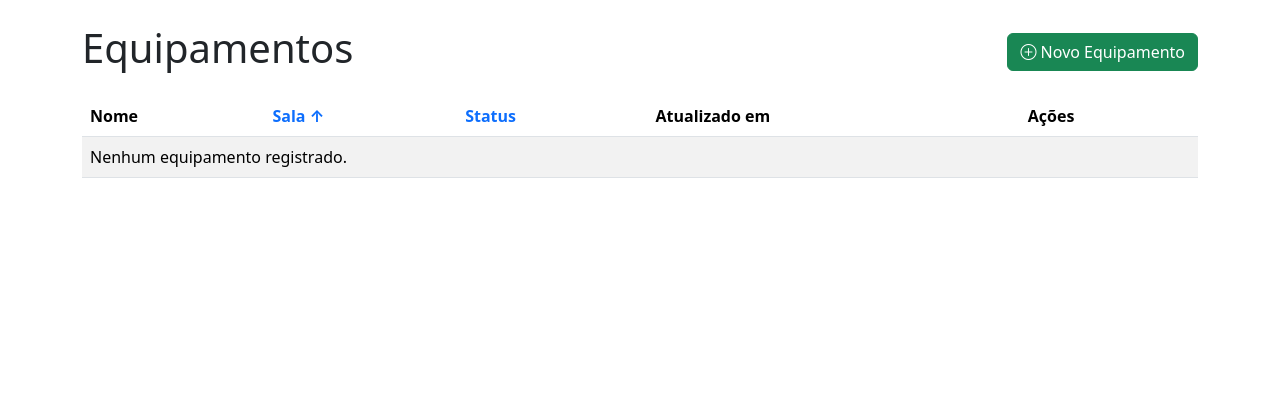
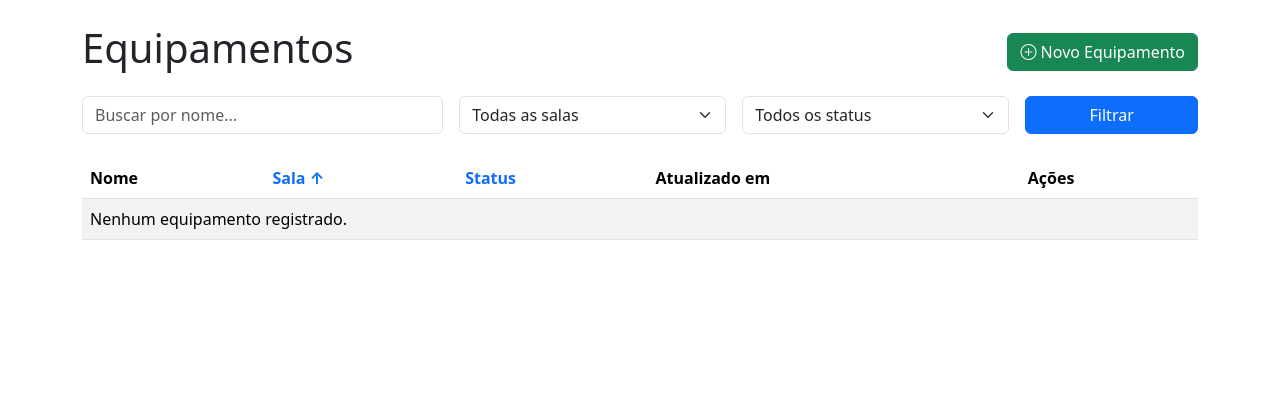
Before and after one commit to gabrieelrossini/controle_equipamento, a Django app: page /equipamentos/?order=sala in a window 1280 px wide. Shown: the part 56-476 px from the top of the page. Run offline with Django 4.2, Linux system fonts and the light colour scheme; data comes from the database, SQL or seed files in the repository; data that the repository does not hold is empty.

Commit message:
add CRUD completo para Salas/Status, busca/filtros, paginação e bloqueio de exclusões inválidas

```diff
--- a/inventory/models.py
+++ b/inventory/models.py
@@ -2,19 +2,27 @@ from django.db import models
 
 
 class Sala(models.Model):
-    nome = models.CharField(max_length=120)
+    nome = models.CharField(max_length=120, unique=True)
     descricao = models.TextField(blank=True)
 
     def __str__(self):
         return self.nome
 
+    @property
+    def has_linked_equipamentos(self):
+        return self.equipamentos.exists()
+
 
 class Status(models.Model):
-    nome = models.CharField(max_length=80)
+    nome = models.CharField(max_length=80, unique=True)
     descricao = models.TextField(blank=True)
 
     def __str__(self):
         return self.nome
+
+    @property
+    def has_linked_equipamentos(self):
+        return self.equipamentos.exists()
 
 
 class Equipamento(models.Model):
--- a/inventory/urls.py
+++ b/inventory/urls.py
@@ -8,8 +8,12 @@ from .views import (
     SalaCreateView,
     SalaDetailView,
     SalaListView,
+    SalaUpdateView,
+    SalaDeleteView,
     StatusCreateView,
     StatusListView,
+    StatusUpdateView,
+    StatusDeleteView,
 )
 
 urlpatterns = [
@@ -22,4 +26,8 @@ urlpatterns = [
     path("salas/novo/", SalaCreateView.as_view(), name="sala_create"),
     path("statuses/", StatusListView.as_view(), name="status_list"),
     path("statuses/novo/", StatusCreateView.as_view(), name="status_create"),
+    path("salas/<int:pk>/editar/", SalaUpdateView.as_view(), name="sala_update"),
+    path("salas/<int:pk>/excluir/", SalaDeleteView.as_view(), name="sala_delete"),
+    path("statuses/<int:pk>/editar/", StatusUpdateView.as_view(), name="status_update"),
+    path("statuses/<int:pk>/excluir/", StatusDeleteView.as_view(), name="status_delete"),
 ]
--- a/inventory/views.py
+++ b/inventory/views.py
@@ -1,5 +1,6 @@
 from django.db.models import Count
 from django import forms
+from django.shortcuts import render
 from django.urls import reverse_lazy
 from django.views.generic import CreateView, DeleteView, DetailView, ListView, UpdateView
 
@@ -31,9 +32,23 @@ class EquipamentoListView(ListView):
     model = Equipamento
     template_name = "inventory/equipamento_list.html"
     context_object_name = "equipamentos"
+    paginate_by = 10
 
     def get_queryset(self):
         queryset = super().get_queryset()
+        # Busca por nome
+        q = self.request.GET.get('q')
+        if q:
+            queryset = queryset.filter(nome__icontains=q)
+        # Filtro por sala
+        sala_id = self.request.GET.get('sala')
+        if sala_id:
+            queryset = queryset.filter(sala_id=sala_id)
+        # Filtro por status
+        status_id = self.request.GET.get('status')
+        if status_id:
+            queryset = queryset.filter(status_id=status_id)
+        # Ordenação existente
         self.order = self.request.GET.get('order', 'nome')
         if self.order == 'sala':
             queryset = queryset.order_by('sala__nome')
@@ -50,6 +65,13 @@ class EquipamentoListView(ListView):
     def get_context_data(self, **kwargs):
         context = super().get_context_data(**kwargs)
         context['current_order'] = self.order
+        # Filtros atuais
+        context['current_q'] = self.request.GET.get('q', '')
+        context['current_sala'] = self.request.GET.get('sala', '')
+        context['current_status'] = self.request.GET.get('status', '')
+        # Dados para dropdowns de filtro
+        context['salas'] = Sala.objects.all()
+        context['statuses'] = Status.objects.all()
         return context
 
 
@@ -57,7 +79,7 @@ class EquipamentoCreateView(CreateView):
     model = Equipamento
     form_class = EquipamentoForm
     template_name = "inventory/equipamento_form.html"
-    success_url = reverse_lazy("sala_list")
+    success_url = reverse_lazy("equipamento_list")
 
     def get_initial(self):
         initial = super().get_initial()
@@ -74,19 +96,20 @@ class EquipamentoUpdateView(UpdateView):
     model = Equipamento
     form_class = EquipamentoForm
     template_name = "inventory/equipamento_form.html"
-    success_url = reverse_lazy("sala_list")
+    success_url = reverse_lazy("equipamento_list")
 
 
 class EquipamentoDeleteView(DeleteView):
     model = Equipamento
     template_name = "inventory/equipamento_confirm_delete.html"
-    success_url = reverse_lazy("sala_list")
+    success_url = reverse_lazy("equipamento_list")
 
 
 class SalaListView(ListView):
     model = Sala
     template_name = "inventory/sala_list.html"
     context_object_name = "salas"
+    paginate_by = 10
 
     def get_context_data(self, **kwargs):
         context = super().get_context_data(**kwargs)
@@ -139,3 +162,47 @@ class StatusCreateView(CreateView):
     fields = ["nome", "descricao"]
     template_name = "inventory/status_form.html"
     success_url = reverse_lazy("status_list")
+
+
+class SalaUpdateView(UpdateView):
+    model = Sala
+    form_class = SalaForm
+    template_name = "inventory/sala_form.html"
+    success_url = reverse_lazy("sala_list")
+
+
+class SalaDeleteView(DeleteView):
+    model = Sala
+    template_name = "inventory/sala_confirm_delete.html"
+    success_url = reverse_lazy("sala_list")
+
+    def get(self, request, *args, **kwargs):
+        self.object = self.get_object()
+        if self.object.has_linked_equipamentos:
+            return render(request, 'inventory/cannot_delete.html', {
+                'message': 'Não é possível excluir a sala pois existem equipamentos vinculados a esta.',
+                'cancel_url': reverse_lazy('sala_list')
+            })
+        return super().get(request, *args, **kwargs)
+
+
+class StatusUpdateView(UpdateView):
+    model = Status
+    fields = ["nome", "descricao"]
+    template_name = "inventory/status_form.html"
+    success_url = reverse_lazy("status_list")
+
+
+class StatusDeleteView(DeleteView):
+    model = Status
+    template_name = "inventory/status_confirm_delete.html"
+    success_url = reverse_lazy("status_list")
+
+    def get(self, request, *args, **kwargs):
+        self.object = self.get_object()
+        if self.object.has_linked_equipamentos:
+            return render(request, 'inventory/cannot_delete.html', {
+                'message': 'Não é possível excluir o status pois existem equipamentos vinculados a este.',
+                'cancel_url': reverse_lazy('status_list')
+            })
+        return super().get(request, *args, **kwargs)
--- a/templates/inventory/equipamento_list.html
+++ b/templates/inventory/equipamento_list.html
@@ -5,6 +5,32 @@
     <h1>Equipamentos</h1>
     <a class="btn btn-success" href="{% url 'equipamento_create' %}"><i class="bi bi-plus-circle"></i> Novo Equipamento</a>
 </div>
+
+<form method="get" class="row g-3 mb-4">
+    <div class="col-md-4">
+        <input type="text" name="q" class="form-control" placeholder="Buscar por nome..." value="{{ current_q }}">
+    </div>
+    <div class="col-md-3">
+        <select name="sala" class="form-select">
+            <option value="">Todas as salas</option>
+            {% for sala in salas %}
+            <option value="{{ sala.pk }}" {% if current_sala == sala.pk|stringformat:"i" %}selected{% endif %}>{{ sala.nome }}</option>
+            {% endfor %}
+        </select>
+    </div>
+    <div class="col-md-3">
+        <select name="status" class="form-select">
+            <option value="">Todos os status</option>
+            {% for status in statuses %}
+            <option value="{{ status.pk }}" {% if current_status == status.pk|stringformat:"i" %}selected{% endif %}>{{ status.nome }}</option>
+            {% endfor %}
+        </select>
+    </div>
+    <div class="col-md-2">
+        <button type="submit" class="btn btn-primary w-100">Filtrar</button>
+    </div>
+</form>
+
 <table class="table table-striped table-hover">
     <thead>
         <tr>
@@ -42,4 +68,29 @@
         {% endfor %}
     </tbody>
 </table>
+
+{% if is_paginated %}
+<nav aria-label="Paginação">
+    <ul class="pagination justify-content-center">
+        {% if page_obj.has_previous %}
+        <li class="page-item">
+            <a class="page-link" href="?page={{ page_obj.previous_page_number }}{% if current_q %}&q={{ current_q }}{% endif %}{% if current_sala %}&sala={{ current_sala }}{% endif %}{% if current_status %}&status={{ current_status }}{% endif %}{% if current_order != 'nome' %}&order={{ current_order }}{% endif %}">Anterior</a>
+        </li>
+        {% endif %}
+
+        {% for num in page_obj.paginator.page_range %}
+        <li class="page-item {% if page_obj.number == num %}active{% endif %}">
+            <a class="page-link" href="?page={{ num }}{% if current_q %}&q={{ current_q }}{% endif %}{% if current_sala %}&sala={{ current_sala }}{% endif %}{% if current_status %}&status={{ current_status }}{% endif %}{% if current_order != 'nome' %}&order={{ current_order }}{% endif %}">{{ num }}</a>
+        </li>
+        {% endfor %}
+
+        {% if page_obj.has_next %}
+        <li class="page-item">
+            <a class="page-link" href="?page={{ page_obj.next_page_number }}{% if current_q %}&q={{ current_q }}{% endif %}{% if current_sala %}&sala={{ current_sala }}{% endif %}{% if current_status %}&status={{ current_status }}{% endif %}{% if current_order != 'nome' %}&order={{ current_order }}{% endif %}">Próximo</a>
+        </li>
+        {% endif %}
+    </ul>
+</nav>
+{% endif %}
+
 {% endblock %}
--- a/templates/inventory/status_list.html
+++ b/templates/inventory/status_list.html
@@ -10,6 +10,7 @@
         <tr>
             <th>Nome</th>
             <th>Descrição</th>
+            <th>Ações</th>
         </tr>
     </thead>
     <tbody>
@@ -17,6 +18,10 @@
         <tr>
             <td>{{ status.nome }}</td>
             <td>{{ status.descricao }}</td>
+            <td>
+                <a href="{% url 'status_update' status.pk %}" class="btn btn-sm btn-primary">Editar</a>
+                <a href="{% url 'status_delete' status.pk %}" class="btn btn-sm btn-danger">Excluir</a>
+            </td>
         </tr>
         {% empty %}
         <tr>
```
Also changed, not shown: templates/inventory/cannot_delete.html (added, +9 -0 lines), templates/inventory/sala_confirm_delete.html (added, +13 -0 lines), templates/inventory/sala_list.html (+30 -0 lines), templates/inventory/status_confirm_delete.html (added, +13 -0 lines), inventory/migrations/0002_alter_sala_nome_alter_status_nome.py (added).
